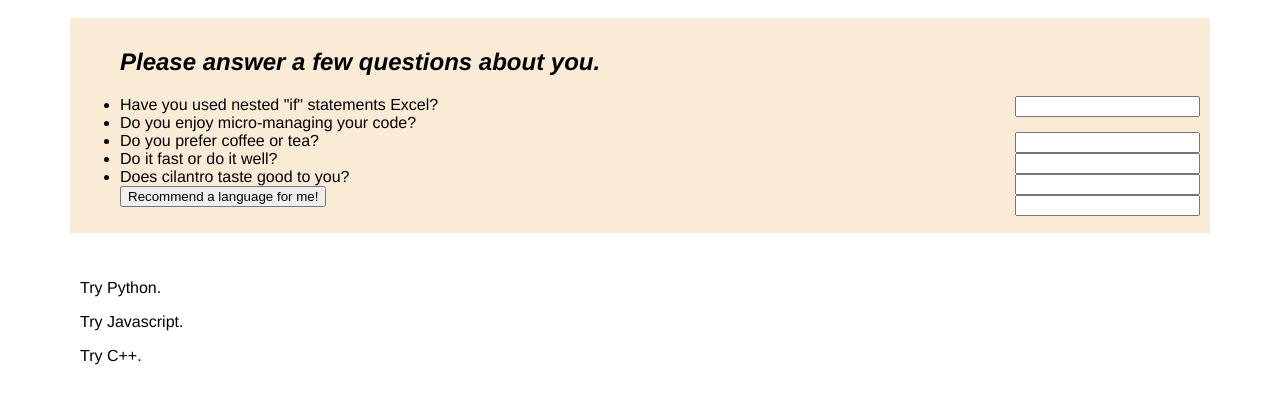
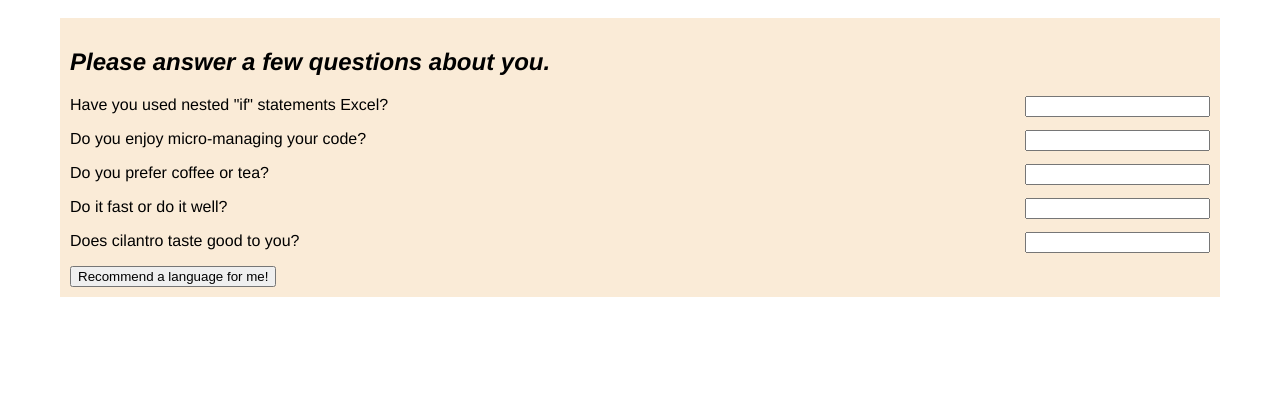
Before and after one commit to aaronvbrown/language-suggester, a plain HTML site: page index.html in a window 1280 px wide. Shown: the part 90-494 px from the top of the page. Drawn offline with Linux system fonts and the light colour scheme.

Commit message:
improve formatting

```diff
--- a/css/styles.css
+++ b/css/styles.css
@@ -4,22 +4,18 @@ body {
 }
 
 div {
-    margin: 20px;
+    margin: 10px;
     padding: 10px;
 }
-/*
-li {
-    align-content: ;
-} */
 
 input {
     float:right;
     clear:both;
 }
 
-/* .hidden {
+.hidden {
     display:  none;
-} */
+}
 
 #survey {
     background-color: antiquewhite;
--- a/index.html
+++ b/index.html
@@ -13,31 +13,28 @@
     <div id="survey">
 
         <form>
-            <ul>
             <h2> <em>Please answer a few questions about you.</em></h2>
-                <li>
+            <p>
                 <label for "question1Input">Have you used nested "if" statements Excel?</label>
                 <input id "question1Input" type="text" name="question1Input">
-                </li>
-                <li>
+            </p>
+            <p>
                 <label for"question2Input">Do you enjoy micro-managing your code?</label>
                 <input id"question2Input" type="text" name="question2Input">
-                </li>
-                <li>
+            </p>
+            <p>
                 <label for"question3Input">Do you prefer coffee or tea?</label>
                 <input id"question3Input" type="text" name="question3Input">
-                </li>
-                <li>
+            </p>
+            <p>
                 <label for"question4Input">Do it fast or do it well?</label>
                 <input id"question4Input" type="text" name="question4Input">
-                </li>
-                <li>
+            </p>
+            <p>
                 <label for"question5Input">Does cilantro taste good to you?</label>
                 <input id"question5Input" type="text" name="question5Input">
-                </li>
+            </p>
             <button type="submit">Recommend a language for me!</button>
-            </ul>
-
     </div>
     </form>
     <div id="suggestion">
```
Lines whose indentation alone changed are shown as unchanged.
